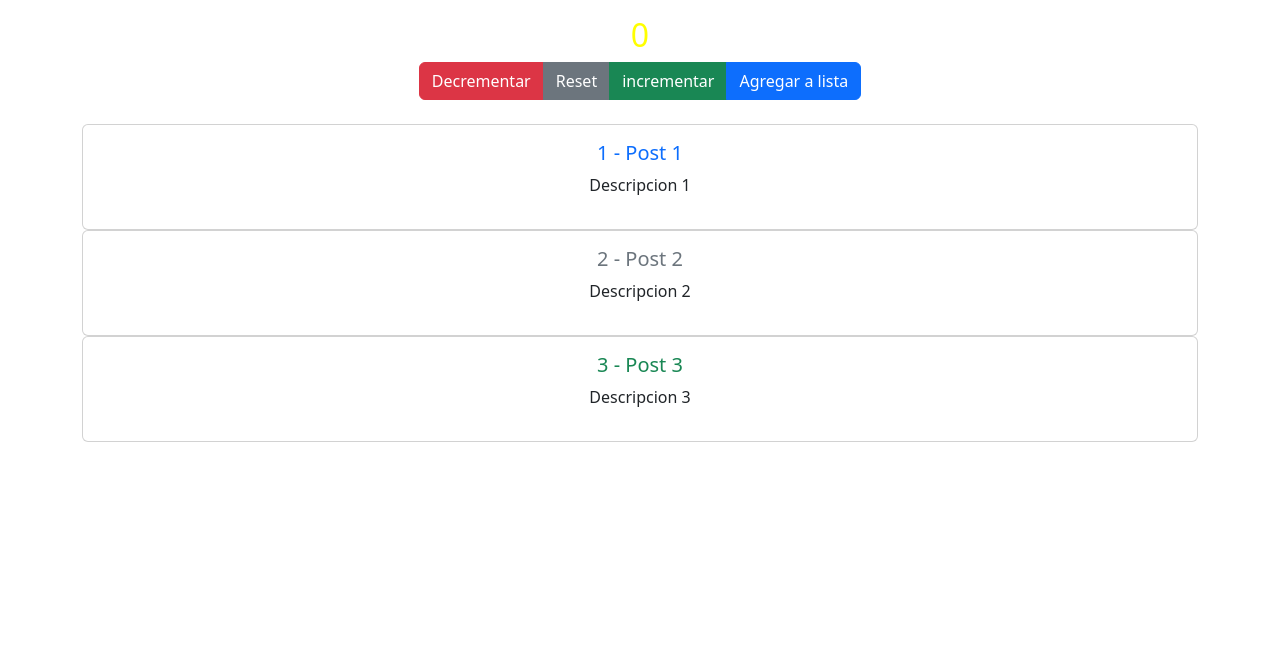
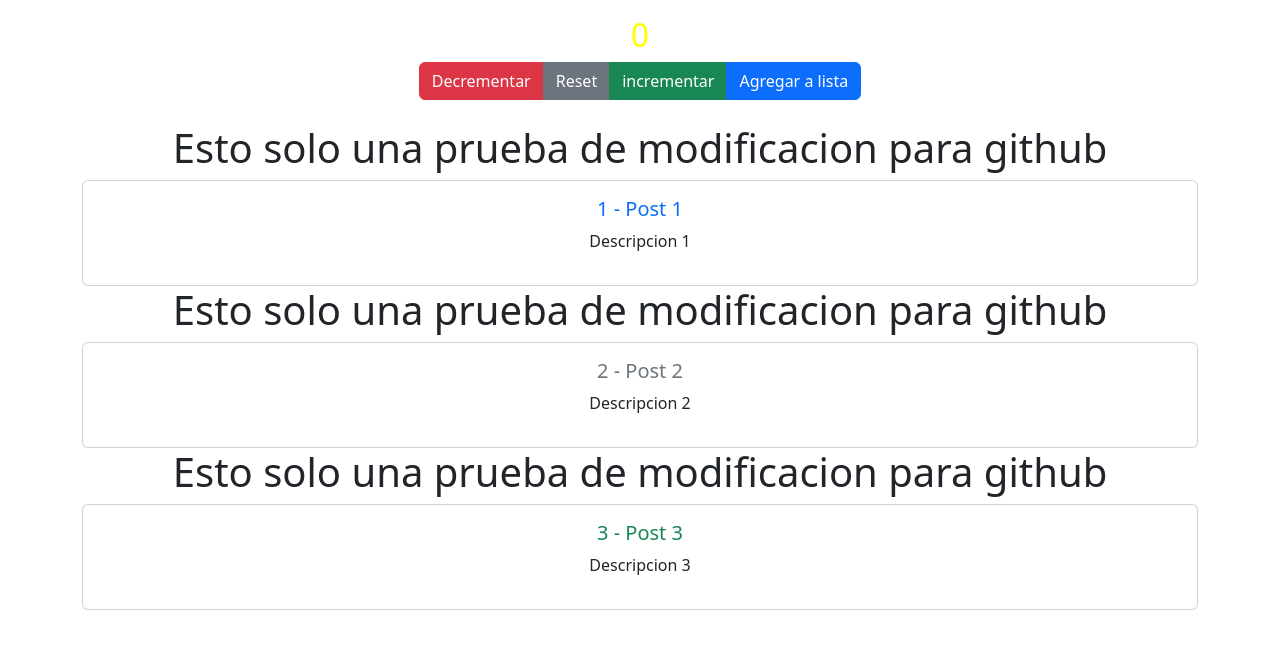
Before and after one commit to AndresGarciaPerez/repositorio-prueba2, a Vue app: page / in a window 1280 px wide. Shown: the top 648 px of the page. Built offline with nearby package versions, Linux system fonts and the light colour scheme.

Commit message:
Hice un cambio de prueba

```diff
--- a/src/components/BlogPost.vue
+++ b/src/components/BlogPost.vue
@@ -6,6 +6,7 @@
 </script>
 
 <template>
+<h1>Esto solo una prueba de modificacion para github</h1>
     <div class="card">
         <div class="card-body">
             <h5  class="card-title" :class="`text-${colorText}`" >{{ id }} - {{ title }}</h5>
```
